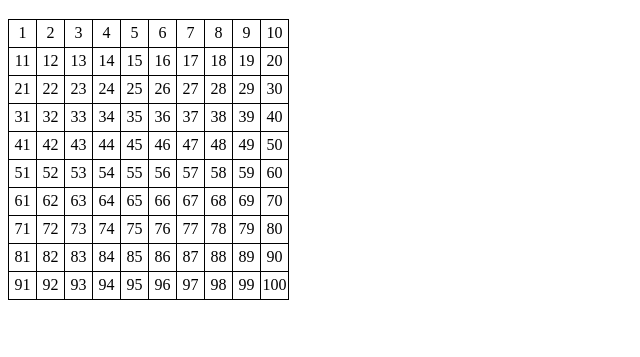
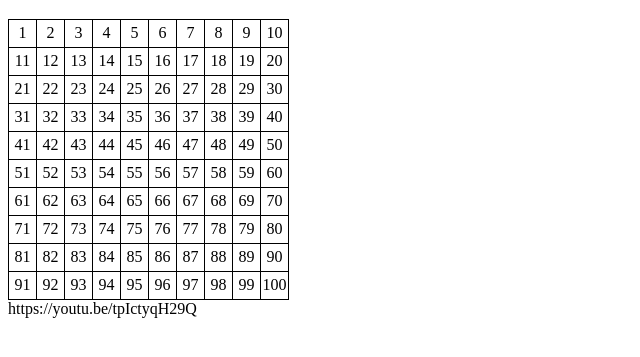
Before and after one commit to J0116/myFirstSite, a plain HTML site: page index.html in a window 1280 px wide. Shown: the part 61-418 px from the top of the page, without its empty margins (0-640 px from the left). Drawn offline with Linux system fonts and the light colour scheme.

Commit message:
Add files via upload

```diff
--- a/index.html
+++ b/index.html
@@ -150,6 +150,10 @@
       </table>
     </div>
 
+    <div>
+      https://youtu.be/tpIctyqH29Q
+    </div>
+
     <script>
       var table = document.querySelector('#table')
       var selectedCells = table.getElementsByClassName('selected')
```
